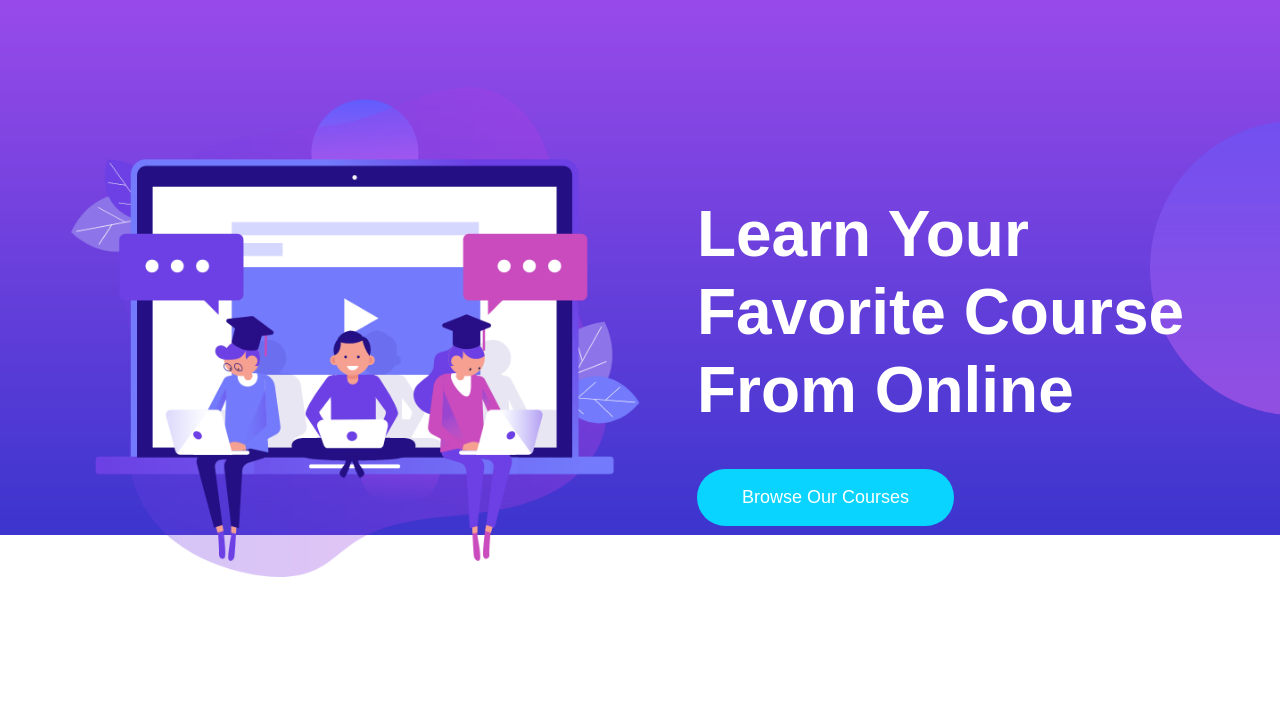
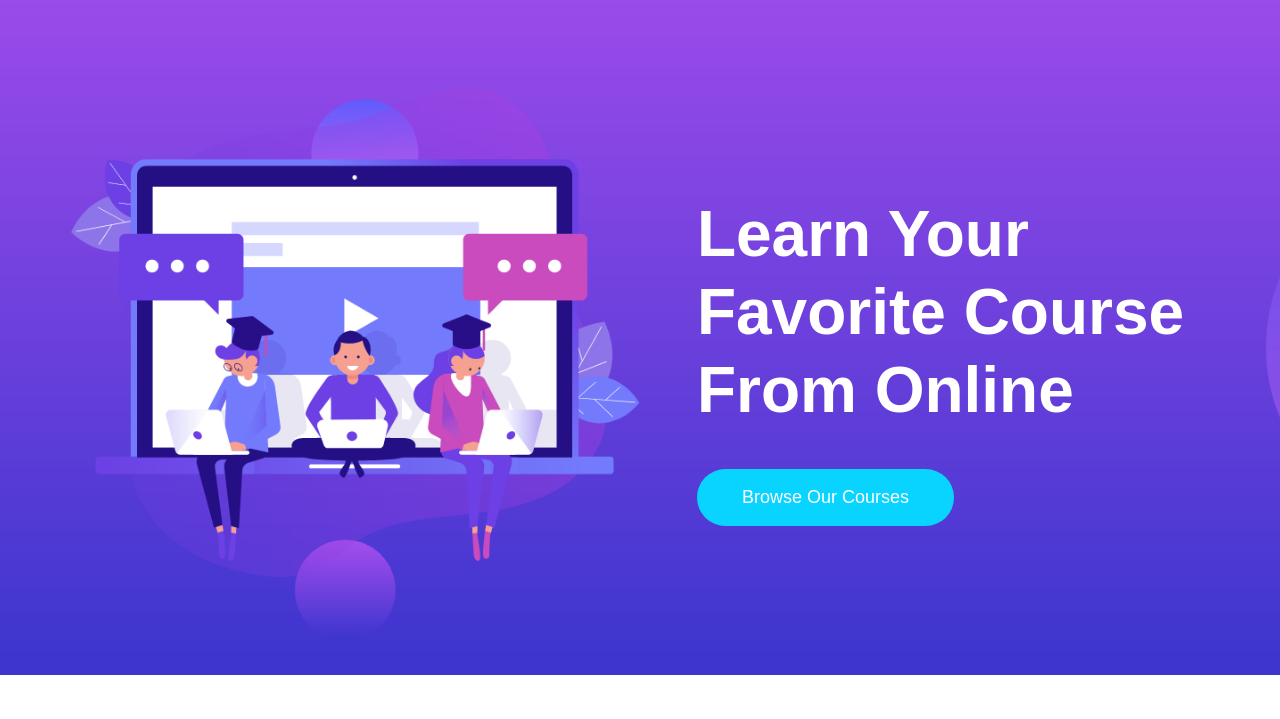
Before and after one commit to abdulraufqasim/frontend, a plain HTML site: page index.html in a window 1280 px wide. Shown: the part 81-800 px from the top of the page. Drawn offline with Linux system fonts and the light colour scheme.

Commit message:
git commit

```diff
--- a/style.css
+++ b/style.css
@@ -4,11 +4,11 @@ body{
     background-size: cover;
     background-position:center;
     background-repeat:no-repeat;
-    height: 600px;
+    height: 740px;
     overflow-x:hidden;
 }
 
-/* ================= HEADER ================= */
+/* HEADER */
 
 header{
 
@@ -76,7 +76,7 @@ nav ul li a{
 
 }
 
-/* ================= HERO ================= */
+/* HERO */
 
 .hero{
 
@@ -313,6 +313,9 @@ hr{
     font-size:15px;
     line-height:30px;
 }
+/* FOOTER */
+
+
 .footer{
     width:100%;
     height:500px;
```
